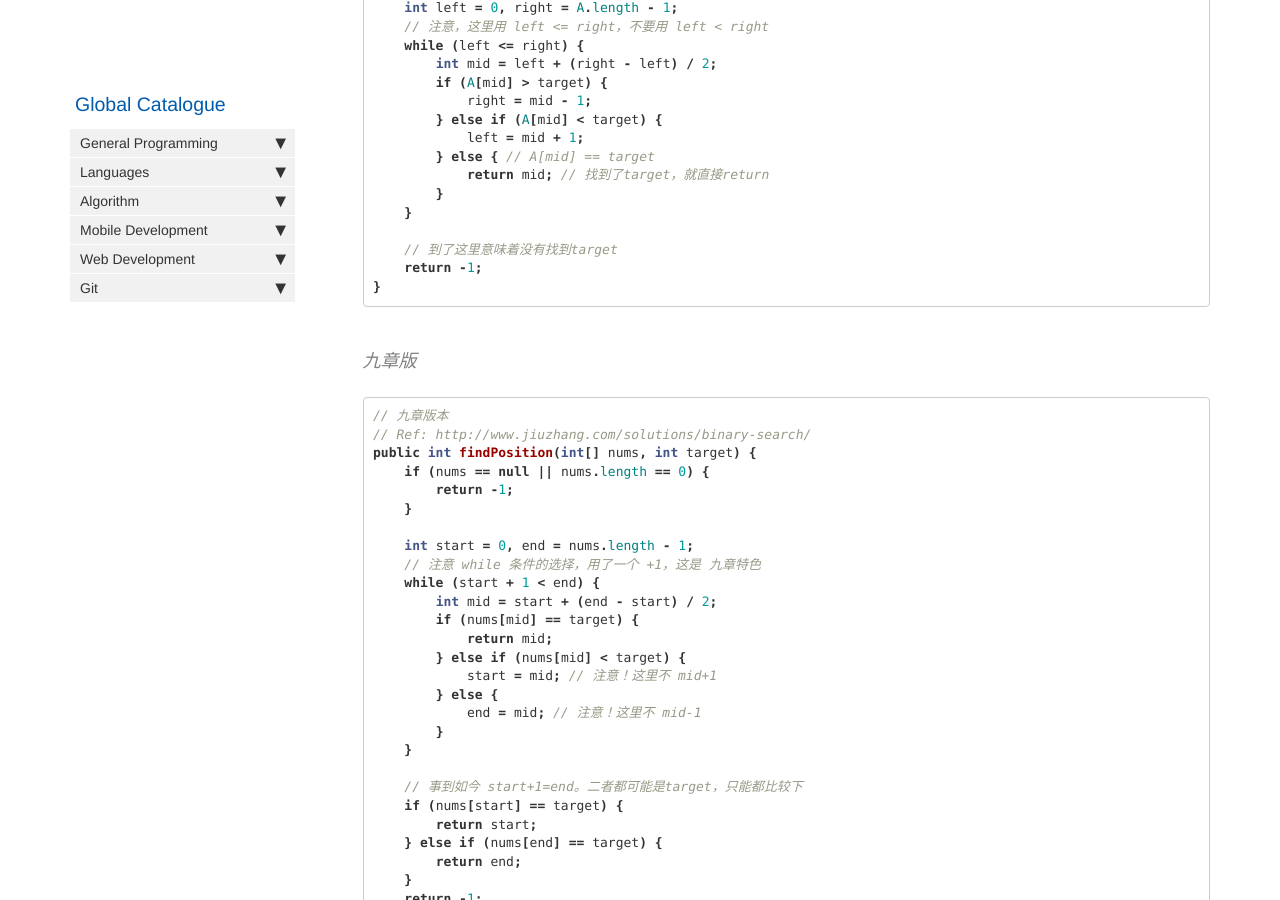
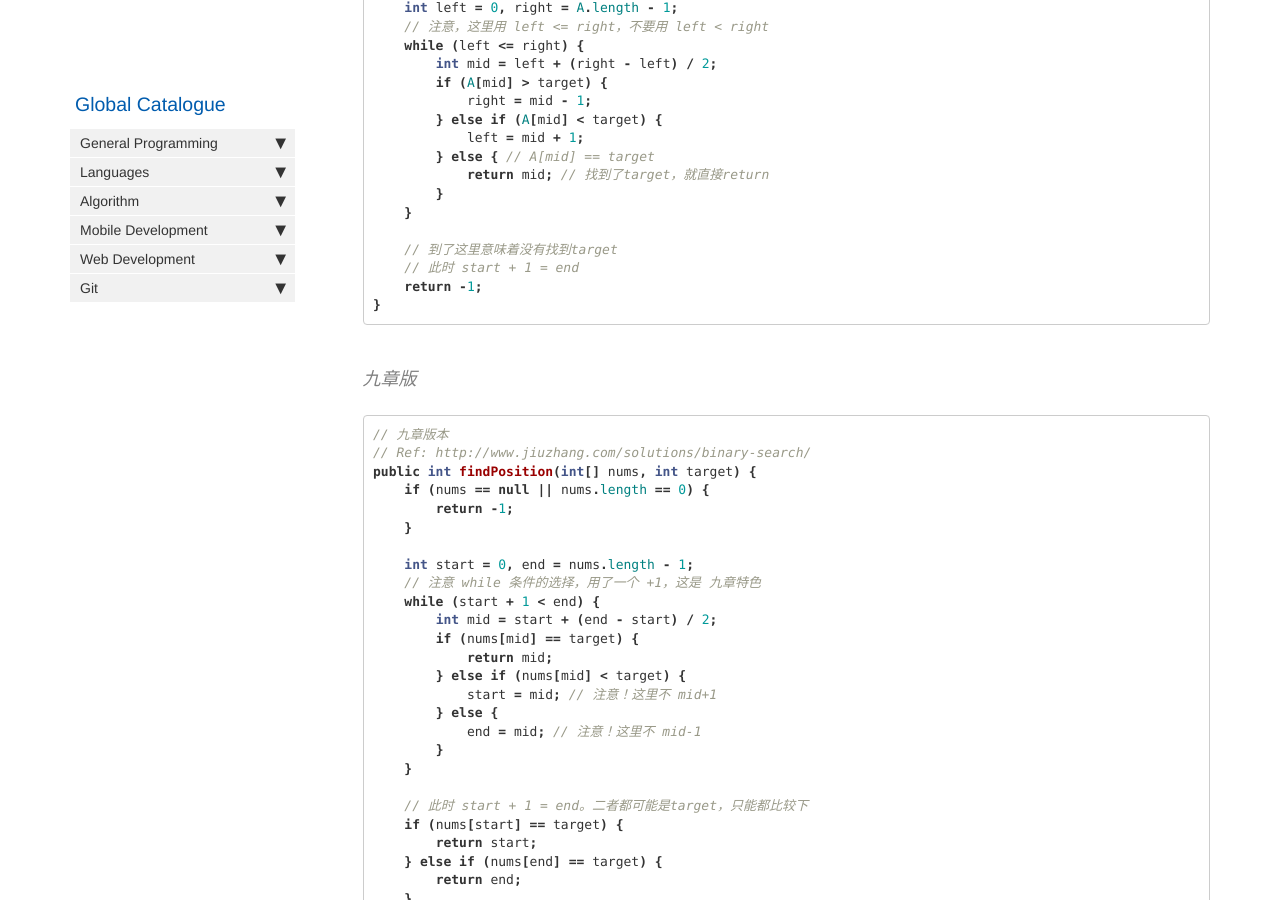
Before and after one commit to HungryOrc/hungryorc.github.io, a Jekyll site: the page built from pages/algorithm/algorithm_binary_search.md, in a window 1280 px wide and 900 px high, scrolled down 637 px. Built offline with Jekyll 4.4.1, drawn with Linux system fonts in a browser that asks for light colours; nearby versions of some CDN libraries; comment, search, counter and statistics services are not loaded.

Commit message:
Update algorithm_binary_search.md

````diff
--- a/pages/algorithm/algorithm_binary_search.md
+++ b/pages/algorithm/algorithm_binary_search.md
@@ -39,6 +39,7 @@ public int binarySearch(int[] A, int target) {
     }
 
     // 到了这里意味着没有找到target
+    // 此时 start + 1 = end
     return -1;
 }
 ```
@@ -65,7 +66,7 @@ public int findPosition(int[] nums, int target) {
         }
     }
 
-    // 事到如今 start+1=end。二者都可能是target，只能都比较下
+    // 此时 start + 1 = end。二者都可能是target，只能都比较下
     if (nums[start] == target) {
         return start;
     } else if (nums[end] == target) {
````
